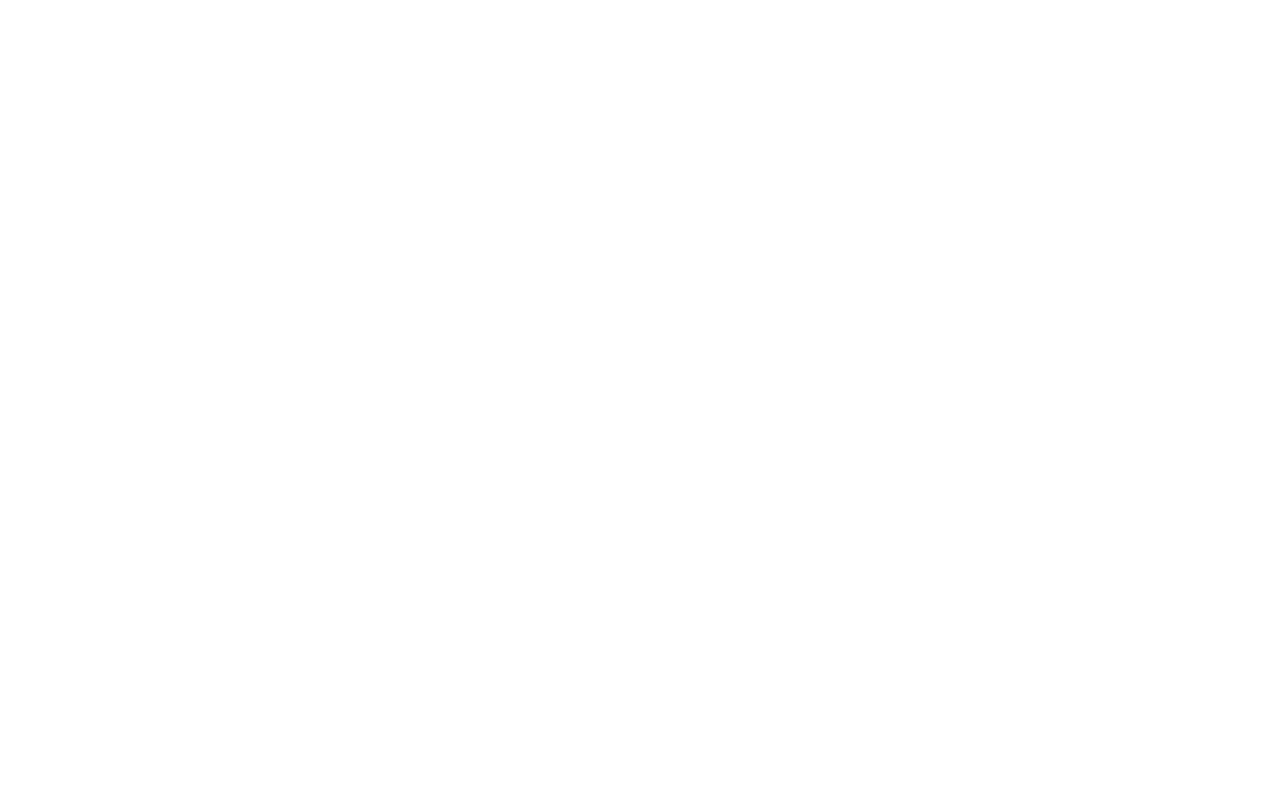
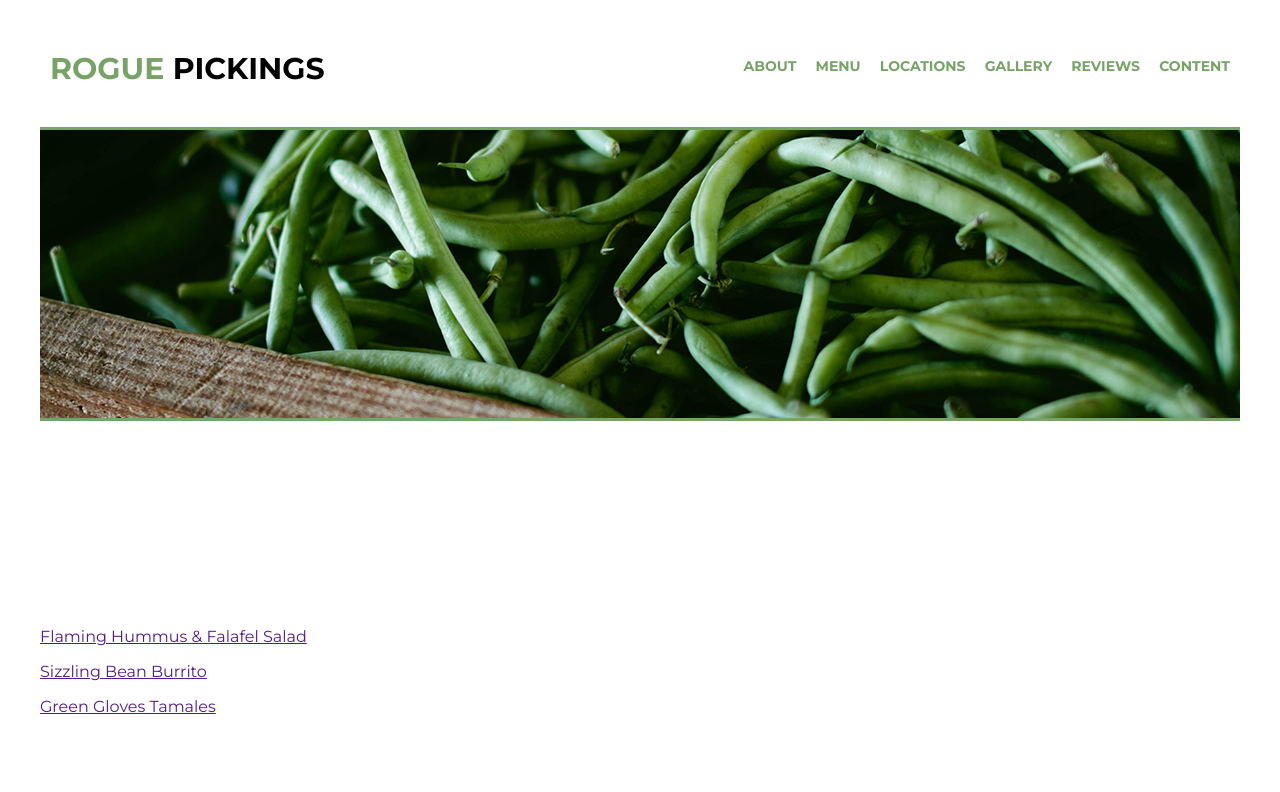
Before and after one commit to budsimpson/rogue-pickings, a plain HTML site: page index.html in a window 1280 px wide. Drawn offline with Linux system fonts and the light colour scheme; a web font is replaced by a local one.

Commit message:
Index.html: structural tags, text, and images in place; main.css: base styles and grid are updated, working through the comp styling as I go

```diff
--- a/css/main.css
+++ b/css/main.css
@@ -0,0 +1,92 @@
+/***** BASE STYLES *****/
+
+
+body {
+	color: white;
+	font-family: 'Montserrat', sans-serif;
+}
+
+
+/***** GRID *****/
+
+
+.full-width {
+	margin: 0 auto;
+	overflow: auto;
+	width: 1200px;
+}
+
+
+.half-width {
+	float: left;
+	width: 600px;
+}
+
+
+.third-width {
+	float: left;
+	width: 400px;
+}
+
+
+/***** HEADER CSS *****/
+
+
+header h1 {
+	color: #77a466;
+	font-family: 'Montserrat', sans-serif;
+	font-size: 30px;
+	font-weight: bold;
+	padding: 30px 0px 20px 10px;
+}
+
+
+header h1 span {
+	color: black;
+}
+
+
+nav {
+	float: right;
+	padding: 40px 10px 30px 0px;
+}
+
+
+nav ul li {
+	display: inline-block;
+}
+
+
+nav ul li a {
+	clear: both;
+	color: #77a466;
+	font-family: 'Montserrat', sans-serif;
+	font-size: 14px;
+	font-weight: bold;
+	padding-left: 15px;
+	text-decoration: none;
+	text-transform: uppercase;
+}
+
+
+/***** TOP SECTION CSS *****/
+
+
+#top-section img#hero-image {
+	border-top: 3px solid #77a466;
+	border-bottom: 3px solid #77a466;
+	margin: auto;
+}
+
+
+/***** FOOTER CSS *****/
+
+
+.bolded-upper {
+	color: ;
+}
+
+
+.fresh {
+	font-family: 'Galada', cursive;
+}
--- a/index.html
+++ b/index.html
@@ -1,9 +1,74 @@
 <!doctype html>
 <html lang="en">
     <head>
-        <title>Title Goes here</title>
+    	<meta charset="utf-8">
+        <title>Rogue Pickings</title>
+        <link rel="stylesheet" type="text/css" href="css/normalize.css">
+        <link rel="stylesheet" type="text/css" href="css/main.css">
+        <link rel="stylesheet" type='text/css' href="https://fonts.googleapis.com/css2?family=Galada&family=Montserrat:wght@400;700&display=swap">
     </head>
+
+    							<!-- HEADER CONTENT -->
+
     <body>
+    	<header>
+    		<div class="full-width">
+    			<div class="half-width" id="site-title">
+    				<h1>ROGUE<span> PICKINGS</span></h1>
+    			</div>
+    			<div class="half-width">
+    				<nav>
+    					<ul>
+    						<li><a href="about.html">ABOUT</a></li>
+    						<li><a href="menu.html">MENU</a></li>
+    						<li><a href="locations.html">LOCATIONS</a></li>
+    						<li><a href="gallery.html">GALLERY</a></li>
+    						<li><a href="reviews.html">REVIEWS</a></li>
+    						<li><a href="content.html">CONTENT</a></li>
+    					</ul>
+    				</nav>
+    			</div>
+    		</div>
+    	</header>
 
+    							<!-- MAIN CONTENT -->
+
+    	<main>
+    		<section id="top-section">
+    			<div class="full-width" id="hero-img">
+    				<img src="img/hero-image.png" alt="A bunch of green beans in a wooden box" id="hero-image">
+    			</div>
+    			<div class="full-width">
+    				<h2>WELCOME TO OUR LITTLE CORNER OF THE INTERNET</h2>
+    				<p>Welcome to Rogue Pickings, the roaming truck bringing you the freshest ingredients and ideas in food. Our team works hard so you can be sure our ingredients are always fresh and picked carefully. Our menu changes every day and is made with you in mind. We can't wait to come to you! Check out our locations to see where you can find us.</p>
+    			</div>
+    		</section>
+
+    		<section id="bottom-section">
+    			<div class="full-width">
+    				<div class="third-width" id="todays-specials">
+    					<h3>TODAY'S SPECIALS</h3>
+    					<p><a href="" class="specials">Flaming Hummus &amp; Falafel Salad</a></p>
+    					<p><a href="" class="specials">Sizzling Bean Burrito</a></p>
+    					<p><a href="" class="specials">Green Gloves Tamales</a><br></p>
+    				</div>
+    				<div class="third-width" id="reviews">
+    					<h3>OUR AWESOME REVIEWS</h3>
+    					<p>"I got so excited about the yumminess of the falalfel salad that I am typing this review as I inhale my lunch. Yes it is that good.... Service was super friendly and quick. Can't wait to see you Rogue Pickings again tomorrow!"</p>
+    				</div>
+    				<div class="third-width" id="contact">
+    					<h3>CONTACT US</h3>
+    					<p>1001 Potrero Avenue<br>San Francisco, CA 94110<br>(415) 206-8000</p>
+    				</div>
+    			</div>
+    		</section>
+
+    							<!-- FOOTER CONTENT -->
+    		<footer>
+    			<div class="full-width" id="powered-by">
+    				<p id="bolded-upper">POWERED BY LOTS OF<span id="fresh">fresh</span>INGREDIENTS</p>
+    			</div>
+    		</footer>
+    	</main>
     </body>
 </html>
```
Also changed, not shown: about.html (added), content.html (added), gallery.html (added), locations.html (added), menu.html (added), reviews.html (added).
